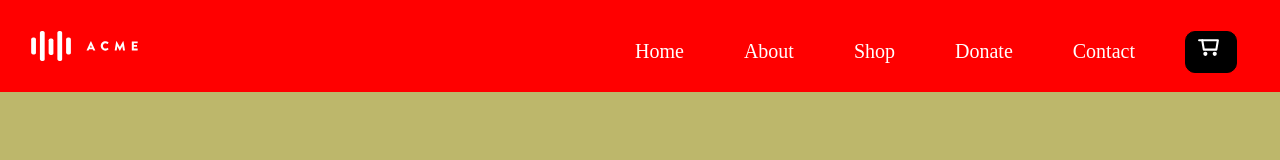
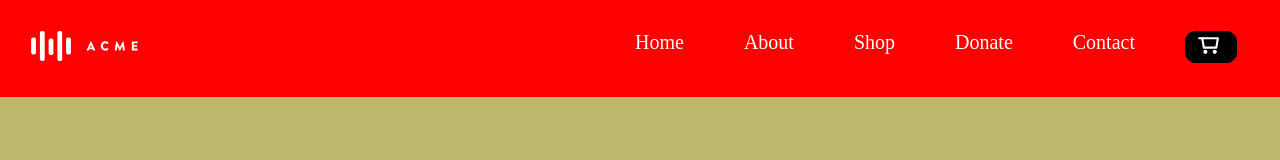
Before and after one commit to KatrinGutnik/haderShop, a plain HTML site: page index.html in a window 1280 px wide. Drawn offline with Linux system fonts and the light colour scheme; a web font is replaced by a local one.

Commit message:
Second commit

```diff
--- a/style.css
+++ b/style.css
@@ -5,8 +5,6 @@ body, html{
     margin: 0;
 }
 .navbar{
-    width: 100%;
-    height: 90px;
     border: 1px solid red;
     background-color: red;
 }
@@ -18,11 +16,10 @@ body, html{
 
 .nav__link {
     /* display: inline-block;*/
-    vertical-align: top;
+    /*vertical-align: top;*/
     margin: 0 20px;
     color: white;
     text-decoration: none;
-    position: relative;
 }
 
 .nav__link:hover{
@@ -37,8 +34,6 @@ body, html{
 
 .menu{
     display: flex;
-    width: 100%;
-    padding: 0;
     justify-content: flex-end;
     position: absolute;
     right: 0;
@@ -46,7 +41,6 @@ body, html{
 .menu li{
     width: 115px;
     list-style: none;
-    position: relative;
 }
 
 li .nav__link{
@@ -59,16 +53,13 @@ li .nav__link{
 .menu a{
     text-decoration: none;
     display: block;
-    padding: 0 10px;  //
-height: 40px;
-    line-height: 40px;
-    transition: all .5s;
+    padding: 0 10px;
+transition: all .5s;
 }
 .menu a:hover{
     background: black;
 }
-.menu ul{ ////
-position: absolute;
+.menu ul{
     left: 0;
     top: 100%;
     display: none;
```
